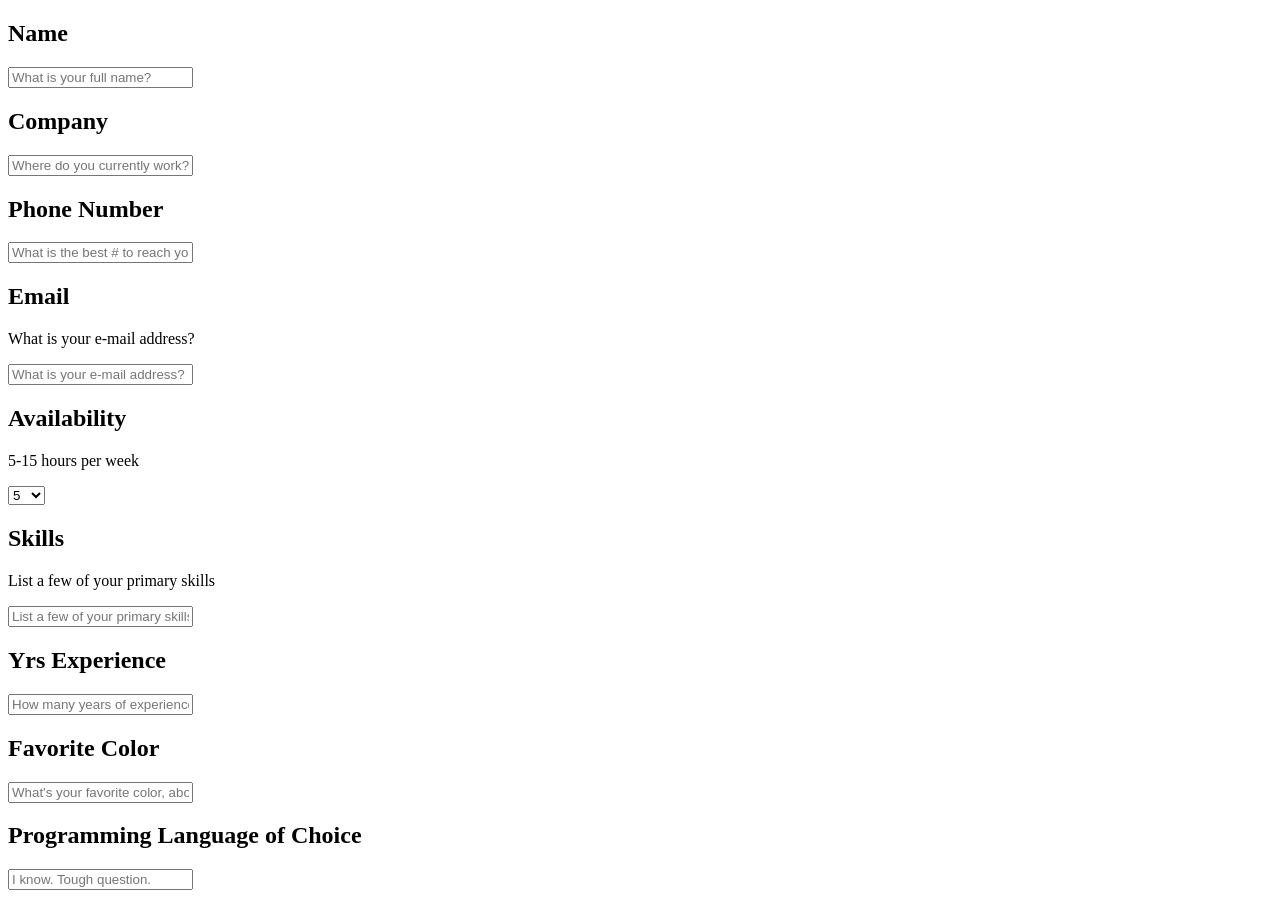
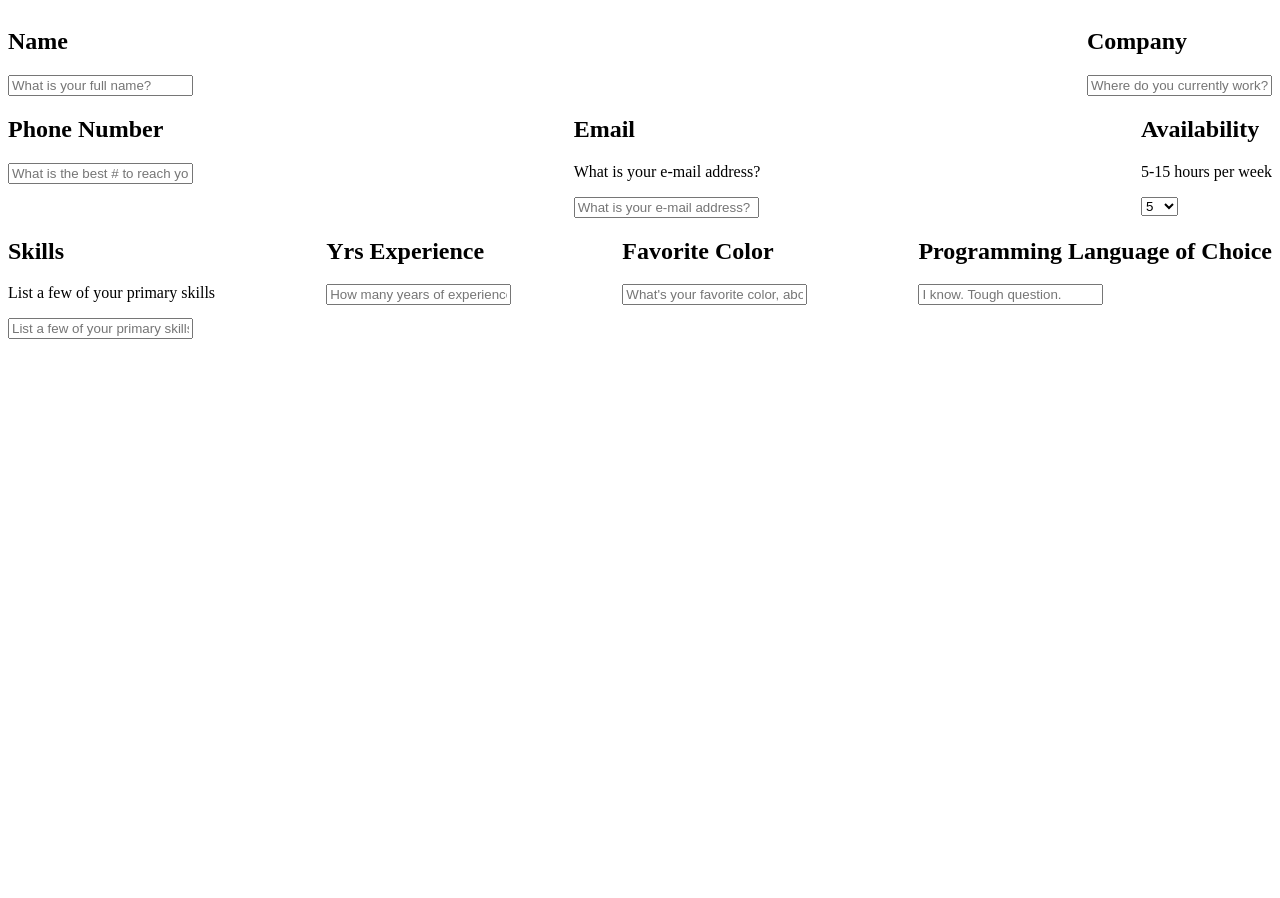
Before and after one commit to MandaMai/jobApp, a plain HTML site: page index.html in a window 1280 px wide. After the commit the page ends 800 px from the top, so only its background shows below. Drawn offline with Linux system fonts and the light colour scheme.

Commit message:
html format and starting cms design

```diff
--- a/assets/stylesheets/styles.css
+++ b/assets/stylesheets/styles.css
@@ -1,3 +1,23 @@
 @import url('https://fonts.googleapis.com/css?family=Josefin+Sans|Reem+Kufi');
 /*font-family: 'Josefin Sans', sans-serif;
 font-family: 'Reem Kufi', sans-serif;*/
+#line1 {
+  display: flex;
+  flex-flow: row;
+  width: 100%;
+  justify-content: space-between;
+}
+
+#line2 {
+  display: flex;
+  flex-flow: row;
+  width: 100%;
+  justify-content: space-between;
+}
+
+#line3 {
+  display: flex;
+  flex-flow: row;
+  width:100%;
+  justify-content: space-between;
+}
--- a/index.html
+++ b/index.html
@@ -9,27 +9,27 @@
     <div id="application">
 
       <div id="line1">
-        <div class="name">
+        <div class="name" class="section">
           <h2 class="label">Name</h2>
           <input type="text" name="fullName" placeholder="What is your full name?" class="usrInput">
         </div>
-        <div id="company">
+        <div id="company" class="section">
           <h2 class="label">Company</h2>
           <input type="text" name="companyName" placeholder="Where do you currently work?" class="usrInput">
         </div>
       </div>
 
       <div id="line2">
-        <div id="phone">
+        <div id="phone" class="section">
           <h2 class="label">Phone Number</h2>
           <input type="text" name="phoneNumber" placeholder="What is the best # to reach you?" class="usrInput">
         </div>
-        <div id="email">
+        <div id="email" class="section">
           <h2 class="label">Email</h2>
           <p class="sub">What is your e-mail address?</p>
           <input type="text" name="emailAddr" placeholder="What is your e-mail address?" class="usrInput">
         </div>
-        <div id="availability">
+        <div id="availability" class="section">
           <h2 class="label">Availability</h2>
           <p class="sub">5-15 hours per week</p>
           <select>
@@ -49,20 +49,20 @@
       </div>
 
       <div id="line3">
-        <div id="skills">
+        <div id="skills" class="section">
           <h2 class="label">Skills</h2>
           <p class="sub">List a few of your primary skills</p>
           <input type="text" name="skillsText" placeholder="List a few of your primary skills" class="usrInput">
         </div>
-        <div id="experience">
+        <div id="experience" class="section">
           <h2 class="label">Yrs Experience</h2>
           <input type="text" name="expYears" placeholder="How many years of experience?" class="usrInput">
         </div>
-        <div id="color">
+        <div id="color" class="section">
           <h2 class="label">Favorite Color</h2>
           <input type="text" name="favColor" placeholder="What's your favorite color, above all others?" class="usrInput">
         </div>
-        <div id="language">
+        <div id="language" class="section">
           <h2 class="label">Programming Language of Choice</h2>
           <input type="text" name="progLang" placeholder="I know. Tough question." class="usrInput">
         </div>
```
